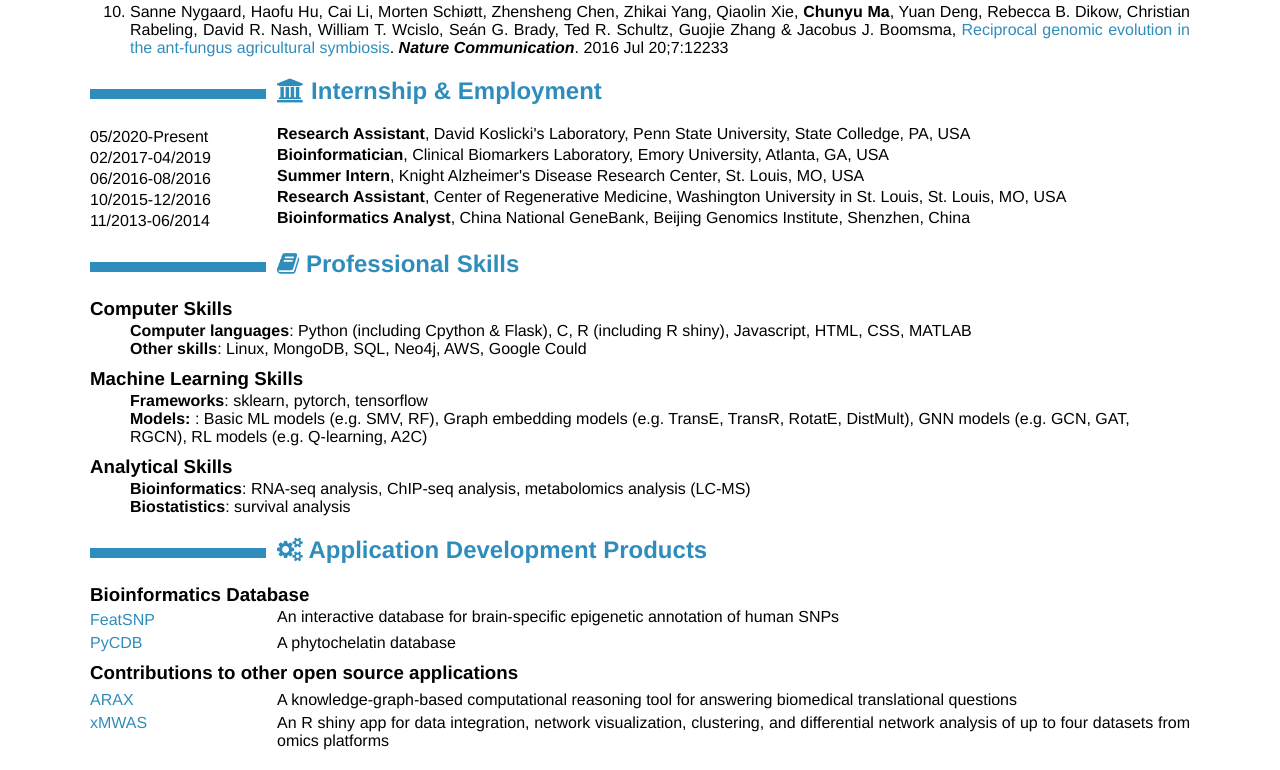
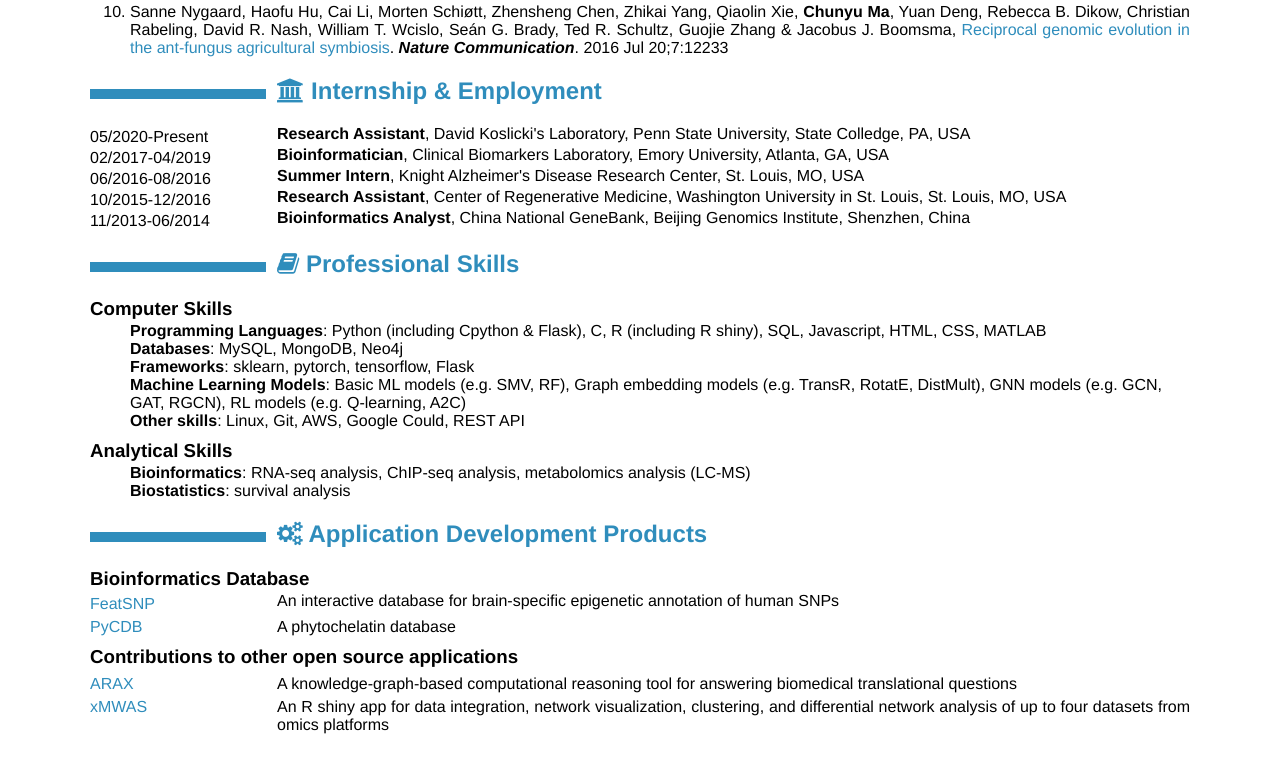
Before and after one commit to chunyuma/chunyuma.github.io, a website: page resume/cv_english.html in a window 1280 px wide. Shown: the part 1732-2502 px from the top of the page. Drawn offline with Linux system fonts and the light colour scheme; a web font is replaced by a local one.

Commit message:
Update cv_english.html

```diff
--- a/resume/cv_english.html
+++ b/resume/cv_english.html
@@ -299,15 +299,11 @@
         <div class='block1'>
             <h3>Computer Skills</h3>
             <ul>
-                <p><strong>Computer languages</strong>: Python (including Cpython & Flask), C, R (including R shiny), Javascript, HTML, CSS, MATLAB</p>
-                <p><strong>Other skills</strong>: Linux, MongoDB, SQL, Neo4j, AWS, Google Could</p>
-            </ul>
-        </div>
-        <div class='block1'>
-            <h3>Machine Learning Skills</h3>
-            <ul>
-                <p><strong>Frameworks</strong>: sklearn, pytorch, tensorflow</p>
-                <p><strong>Models: </strong>: Basic ML models (e.g. SMV, RF), Graph embedding models (e.g. TransE, TransR, RotatE, DistMult), GNN models (e.g. GCN, GAT, RGCN), RL models (e.g. Q-learning, A2C) </p>
+                <p><strong>Programming Languages</strong>: Python (including Cpython & Flask), C, R (including R shiny), SQL, Javascript, HTML, CSS, MATLAB</p>
+                <p><strong>Databases</strong>: MySQL, MongoDB, Neo4j</p>
+                <p><strong>Frameworks</strong>: sklearn, pytorch, tensorflow, Flask</p>
+                <p><strong>Machine Learning Models</strong>: Basic ML models (e.g. SMV, RF), Graph embedding models (e.g. TransR, RotatE, DistMult), GNN models (e.g. GCN, GAT, RGCN), RL models (e.g. Q-learning, A2C)</p>
+                <p><strong>Other skills</strong>: Linux,  Git, AWS, Google Could, REST API</p>
             </ul>
         </div>
         <div class='block1'>
```
